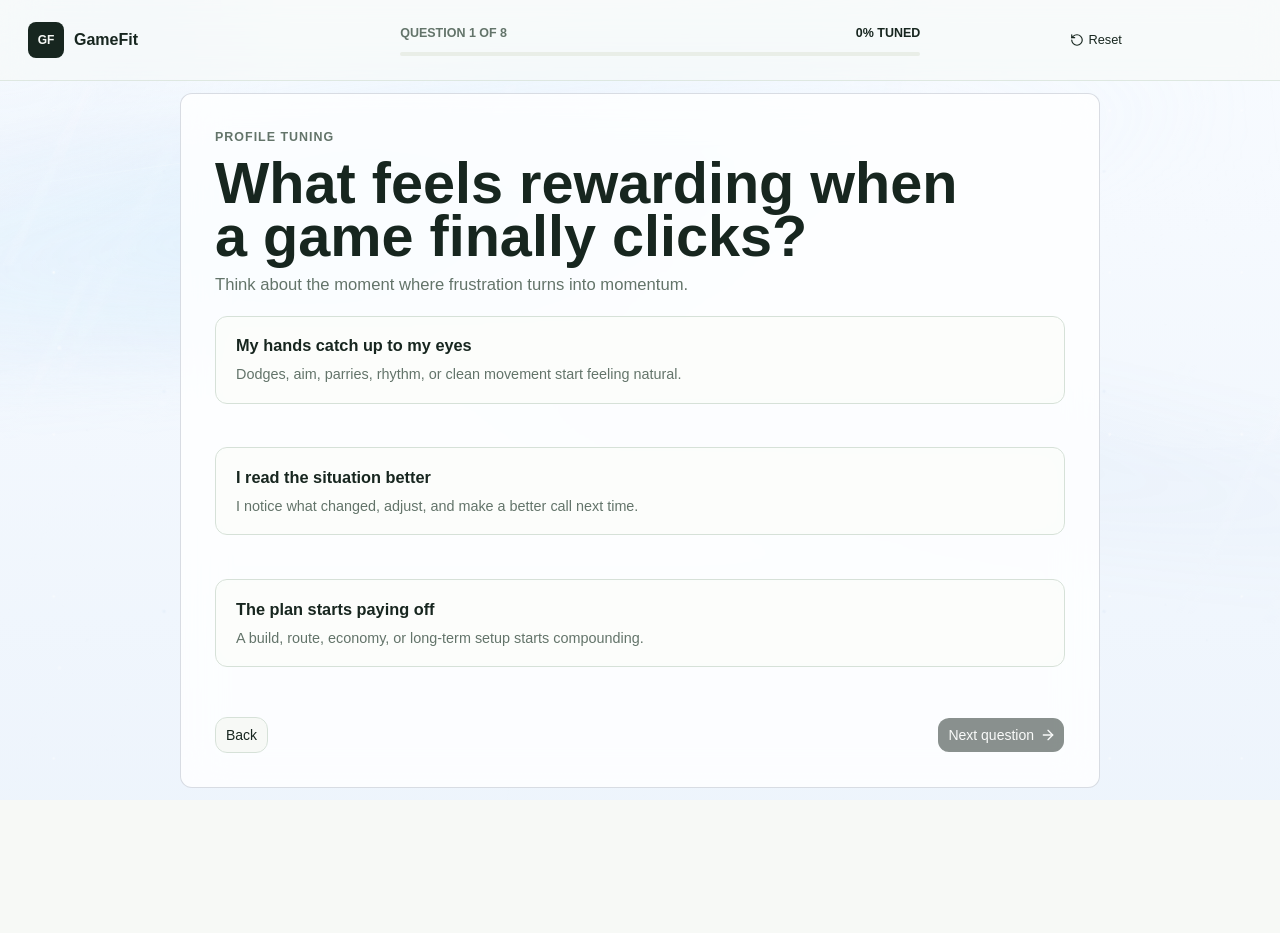
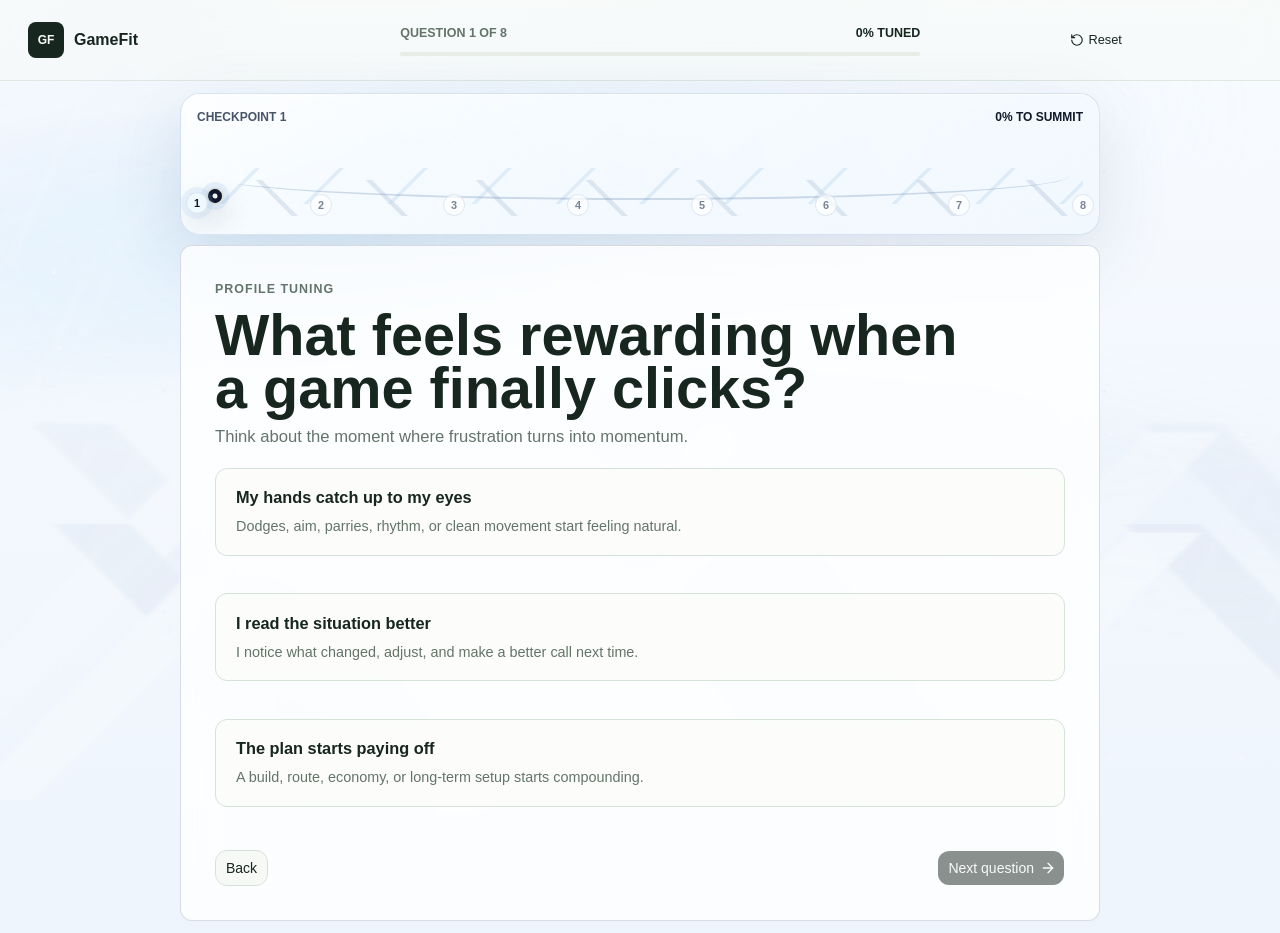
Before and after one commit to nicholas-tayag/gameFit, a React (Vite) app: page / in a window 1280 px wide. Both pictures are taken after a click on the button "Begin tuning". Before the commit the page ends 800 px from the top, so only its background shows below. Built offline with nearby package versions, Linux system fonts and the light colour scheme.

Commit message:
Add mountain ascent quiz animation

```diff
--- a/src/App.css
+++ b/src/App.css
@@ -1461,9 +1461,11 @@
 }
 
 .quiz-stage {
-  display: grid;
-  grid-template-rows: auto 1fr;
+  --ascent-progress: 0;
+  display: grid;
+  grid-template-rows: auto auto 1fr;
   min-height: 100svh;
+  overflow: hidden;
   background:
     linear-gradient(135deg, hsl(var(--gf-micro) / 0.12), transparent 34%),
     linear-gradient(225deg, hsl(var(--gf-macro) / 0.14), transparent 32%),
@@ -1513,6 +1515,123 @@
   border-radius: 28px;
   box-shadow: 0 30px 100px hsl(var(--foreground) / 0.12);
   backdrop-filter: blur(22px) saturate(1.22);
+}
+
+.ascent-trail {
+  position: relative;
+  z-index: 2;
+  display: grid;
+  gap: 12px;
+  width: min(920px, calc(100vw - 40px));
+  margin: 12px auto -2px;
+  padding: 14px 16px 18px;
+  overflow: hidden;
+  background:
+    linear-gradient(145deg, rgb(255 255 255 / 0.72), rgb(230 243 255 / 0.42)),
+    rgb(255 255 255 / 0.34);
+  border: 1px solid rgb(118 151 190 / 0.24);
+  border-radius: 20px;
+  box-shadow:
+    0 22px 70px rgb(41 73 112 / 0.13),
+    inset 0 1px 0 rgb(255 255 255 / 0.7);
+  backdrop-filter: blur(18px) saturate(1.16);
+}
+
+.ascent-copy {
+  display: flex;
+  align-items: center;
+  justify-content: space-between;
+  gap: 14px;
+  color: rgb(71 84 105);
+  font-size: 0.75rem;
+  font-weight: 850;
+  text-transform: uppercase;
+}
+
+.ascent-copy strong {
+  color: #10192a;
+}
+
+.ascent-map {
+  position: relative;
+  height: 78px;
+}
+
+.ascent-map::before {
+  position: absolute;
+  inset: 18px 0 0;
+  content: '';
+  background:
+    linear-gradient(135deg, transparent 0 48%, rgb(176 207 235 / 0.46) 49% 52%, transparent 53%) 0 12px / 84px 36px repeat-x,
+    linear-gradient(45deg, transparent 0 48%, rgb(101 132 171 / 0.24) 49% 52%, transparent 53%) 30px 24px / 110px 48px repeat-x;
+  opacity: 0.72;
+  transform: translateY(calc(var(--ascent-progress) * -0.16px));
+}
+
+.ascent-route {
+  position: absolute;
+  inset: 14px 14px 16px;
+  border-bottom: 2px solid rgb(94 129 171 / 0.28);
+  border-radius: 0 0 50% 50%;
+  clip-path: polygon(0 72%, 12% 58%, 24% 68%, 38% 42%, 50% 56%, 62% 28%, 78% 42%, 100% 10%, 100% 100%, 0 100%);
+}
+
+.ascent-climber {
+  position: absolute;
+  top: 0;
+  left: 0;
+  width: 18px;
+  height: 18px;
+  offset-path: path('M 18 58 C 72 50 96 60 136 36 C 170 16 190 42 226 22 C 272 -6 314 16 386 4');
+  offset-distance: 0%;
+  border: 2px solid rgb(255 255 255 / 0.86);
+  border-radius: 50%;
+  background: #10192a;
+  box-shadow:
+    0 0 0 5px rgb(132 181 230 / 0.18),
+    0 12px 28px rgb(16 25 42 / 0.22);
+}
+
+.ascent-climber::after {
+  position: absolute;
+  top: 50%;
+  left: 50%;
+  width: 5px;
+  height: 5px;
+  content: '';
+  background: rgb(255 255 255 / 0.94);
+  border-radius: 50%;
+  transform: translate(-50%, -50%);
+}
+
+.ascent-checkpoint {
+  position: absolute;
+  bottom: 0;
+  display: grid;
+  width: 22px;
+  height: 22px;
+  place-items: center;
+  color: rgb(71 84 105 / 0.72);
+  font-size: 0.68rem;
+  font-weight: 900;
+  background: rgb(255 255 255 / 0.7);
+  border: 1px solid rgb(118 151 190 / 0.2);
+  border-radius: 50%;
+  transform: translateX(-50%);
+  transition:
+    background 220ms ease,
+    box-shadow 220ms ease,
+    color 220ms ease,
+    transform 220ms ease;
+}
+
+.ascent-checkpoint.reached {
+  color: #10192a;
+  background: rgb(239 248 255 / 0.96);
+  box-shadow:
+    0 0 0 5px rgb(132 181 230 / 0.14),
+    0 10px 24px rgb(41 73 112 / 0.12);
+  transform: translateX(-50%) translateY(-2px);
 }
 
 .quiz-question-copy {
@@ -3349,10 +3468,27 @@
     grid-row: 2;
   }
 
+  .ascent-trail {
+    width: calc(100vw - 24px);
+    margin-top: 10px;
+    padding: 12px 12px 14px;
+    border-radius: 18px;
+  }
+
+  .ascent-map {
+    height: 64px;
+  }
+
+  .ascent-checkpoint {
+    width: 18px;
+    height: 18px;
+    font-size: 0.58rem;
+  }
+
   .quiz-card-shell {
     width: calc(100vw - 24px);
     min-height: calc(100svh - 126px);
-    margin: 12px auto;
+    margin: 12px auto 22px;
     padding: 16px;
     border-radius: 20px;
   }
@@ -3401,6 +3537,8 @@
 }
 
 .snowfield-cursor-glow,
+.summit-sky,
+.ascent-mountain-range,
 .aurora-ribbon,
 .ice-orbit {
   position: absolute;
@@ -3418,6 +3556,49 @@
   );
   opacity: 0.68;
   transition: opacity 220ms ease;
+}
+
+.summit-sky {
+  inset: 0;
+  background:
+    radial-gradient(circle at 50% 8%, rgb(255 255 255 / 0.92), transparent 20%),
+    linear-gradient(180deg, rgb(173 215 255 / 0.52), transparent 52%);
+  opacity: calc(var(--ascent-progress) * 0.006);
+  transform: translateY(calc((100 - var(--ascent-progress)) * -0.18px));
+}
+
+.ascent-mountain-range {
+  right: -10%;
+  bottom: -8%;
+  left: -10%;
+  height: 54vh;
+  background:
+    linear-gradient(135deg, transparent 0 49%, rgb(255 255 255 / 0.82) 50% 59%, transparent 60%) 5% 62% / 26rem 16rem repeat-x,
+    linear-gradient(45deg, transparent 0 49%, rgb(105 137 177 / 0.24) 50% 58%, transparent 59%) 12% 70% / 31rem 18rem repeat-x;
+  filter: drop-shadow(0 -18px 55px rgb(255 255 255 / 0.28));
+  opacity: 0.74;
+  transform: translate3d(0, calc(var(--ascent-progress) * 0.9px), 0) scale(1.04);
+  will-change: transform;
+}
+
+.range-back {
+  bottom: 4%;
+  opacity: 0.38;
+  filter: blur(1.2px);
+  transform: translate3d(calc(var(--ascent-progress) * -0.32px), calc(var(--ascent-progress) * 0.48px), 0) scale(1.12);
+}
+
+.range-front {
+  opacity: 0.56;
+  transform: translate3d(calc(var(--ascent-progress) * 0.26px), calc(var(--ascent-progress) * 0.86px), 0) scale(1.08);
+}
+
+.ambient-snowfield.results .summit-sky {
+  opacity: 0.86;
+}
+
+.ambient-snowfield.results .ascent-mountain-range {
+  transform: translate3d(0, 96px, 0) scale(1.12);
 }
 
 .aurora-ribbon {
@@ -3580,6 +3761,7 @@
 
 .onboarding-shell,
 .quiz-chrome,
+.ascent-trail,
 .quiz-card-shell,
 .inline-utility,
 .results-reveal,
--- a/src/App.tsx
+++ b/src/App.tsx
@@ -272,6 +272,7 @@ function App() {
   const currentQuestion = quizQuestions[currentIndex]
   const answeredCount = Object.keys(answers).length
   const progress = Math.round((answeredCount / quizQuestions.length) * 100)
+  const ascentProgress = Math.round((currentIndex / Math.max(1, quizQuestions.length - 1)) * 100)
   const profile = useMemo(() => buildProfile(answers), [answers])
   const tasteSeedInsight = useMemo(() => buildTasteSeedInsight(topGames), [topGames])
   const recommendations = useMemo(() => recommendGames(profile, dislikedGameId, 8), [dislikedGameId, profile])
@@ -347,7 +348,7 @@ function App() {
   if (stage === 'quiz') {
     return (
       <motion.main className="quiz-stage" {...pageMotion}>
-        <AmbientSnowfield variant="quiz" />
+        <AmbientSnowfield progress={ascentProgress} variant="quiz" />
         <div className="quiz-chrome">
           <button className="brand-button" type="button" onClick={() => setStage('landing')}>
             <span>GF</span>
@@ -367,6 +368,8 @@ function App() {
             Reset
           </Button>
         </div>
+
+        <AscentTrail currentIndex={currentIndex} total={quizQuestions.length} />
 
         <section className="quiz-card-shell" aria-label="GameFit quiz question">
           <div className="quiz-question-copy">
@@ -421,7 +424,7 @@ function App() {
 
     return (
       <motion.main className="results-stage" {...pageMotion}>
-        <AmbientSnowfield variant="results" />
+        <AmbientSnowfield progress={100} variant="results" />
         <InlineUtility resetQuiz={resetQuiz} />
 
         <motion.section className="results-reveal" variants={staggerContainer} initial="initial" animate="animate">
@@ -785,6 +788,41 @@ function RecommendationCard({ recommendation, rank }: { recommendation: Recommen
         </CardContent>
       </Card>
     </LiftCard>
+  )
+}
+
+function AscentTrail({ currentIndex, total }: { currentIndex: number; total: number }) {
+  const checkpoints = Array.from({ length: total }, (_, index) => index)
+  const progress = Math.round((currentIndex / Math.max(1, total - 1)) * 100)
+
+  return (
+    <aside className="ascent-trail" aria-label={`Mountain ascent checkpoint ${currentIndex + 1} of ${total}`}>
+      <div className="ascent-copy">
+        <span>Checkpoint {currentIndex + 1}</span>
+        <strong>{progress}% to summit</strong>
+      </div>
+      <div className="ascent-map" style={{ '--ascent-progress': progress } as CSSProperties}>
+        <span className="ascent-route" />
+        <motion.span
+          animate={{ offsetDistance: `${progress}%` }}
+          className="ascent-climber"
+          initial={false}
+          transition={{ duration: 0.72, ease: [0.22, 1, 0.36, 1] }}
+        />
+        {checkpoints.map((checkpoint) => {
+          const checkpointProgress = Math.round((checkpoint / Math.max(1, total - 1)) * 100)
+          return (
+            <span
+              className={checkpoint <= currentIndex ? 'ascent-checkpoint reached' : 'ascent-checkpoint'}
+              key={checkpoint}
+              style={{ left: `${checkpointProgress}%` }}
+            >
+              <b>{checkpoint + 1}</b>
+            </span>
+          )
+        })}
+      </div>
+    </aside>
   )
 }
 
--- a/src/components/gamefit/AmbientSnowfield.tsx
+++ b/src/components/gamefit/AmbientSnowfield.tsx
@@ -1,14 +1,21 @@
 import { useEffect, useRef } from 'react'
 
 type AmbientSnowfieldProps = {
+  progress?: number
   variant?: 'landing' | 'quiz' | 'results'
 }
 
-function AmbientSnowfield({ variant = 'landing' }: AmbientSnowfieldProps) {
+function AmbientSnowfield({ progress = 0, variant = 'landing' }: AmbientSnowfieldProps) {
   const rootRef = useRef<HTMLDivElement>(null)
   const glintRef = useRef<HTMLSpanElement>(null)
   const ribbonOneRef = useRef<HTMLSpanElement>(null)
   const ribbonTwoRef = useRef<HTMLSpanElement>(null)
+
+  useEffect(() => {
+    const root = rootRef.current
+    if (!root) return
+    root.style.setProperty('--ascent-progress', `${Math.min(100, Math.max(0, progress))}`)
+  }, [progress])
 
   useEffect(() => {
     const root = rootRef.current
@@ -80,6 +87,9 @@ function AmbientSnowfield({ variant = 'landing' }: AmbientSnowfieldProps) {
   return (
     <div className={`ambient-snowfield ${variant}`} ref={rootRef} aria-hidden="true">
       <span className="snowfield-cursor-glow" />
+      <span className="summit-sky" />
+      <span className="ascent-mountain-range range-back" />
+      <span className="ascent-mountain-range range-front" />
       <span className="aurora-ribbon ribbon-one" ref={ribbonOneRef} />
       <span className="aurora-ribbon ribbon-two" ref={ribbonTwoRef} />
       <span className="ice-orbit orbit-one" />
```
